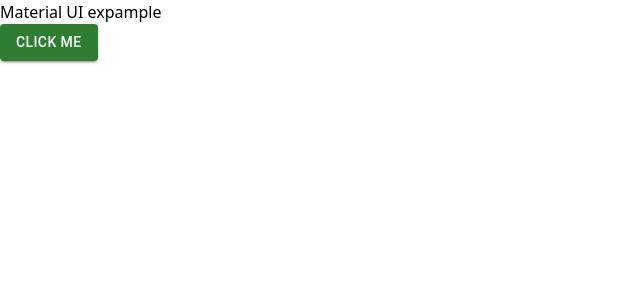
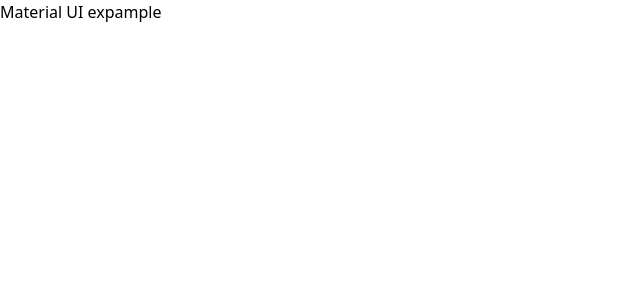
Before and after one commit to ShivankJain/Navbars, a React (Vite) app in the folder navbar1/: page / in a window 1280 px wide. Shown: the top 300 px of the page, without its empty margins (0-640 px from the left). Built offline with nearby package versions, Linux system fonts and the light colour scheme.

Commit message:
some progress

```diff
--- a/navbar1/src/App.jsx
+++ b/navbar1/src/App.jsx
@@ -1,12 +1,12 @@
 import React from 'react'
-import Button from '@mui/material/Button'
+
 
 const App = () => {
   return (
     <div>
         <h1 className='bg-red-700'>Material UI expample</h1>
 
-       <Button variant='contained' color='success'>Click Me</Button>
+
     </div>
   )
 }
```
